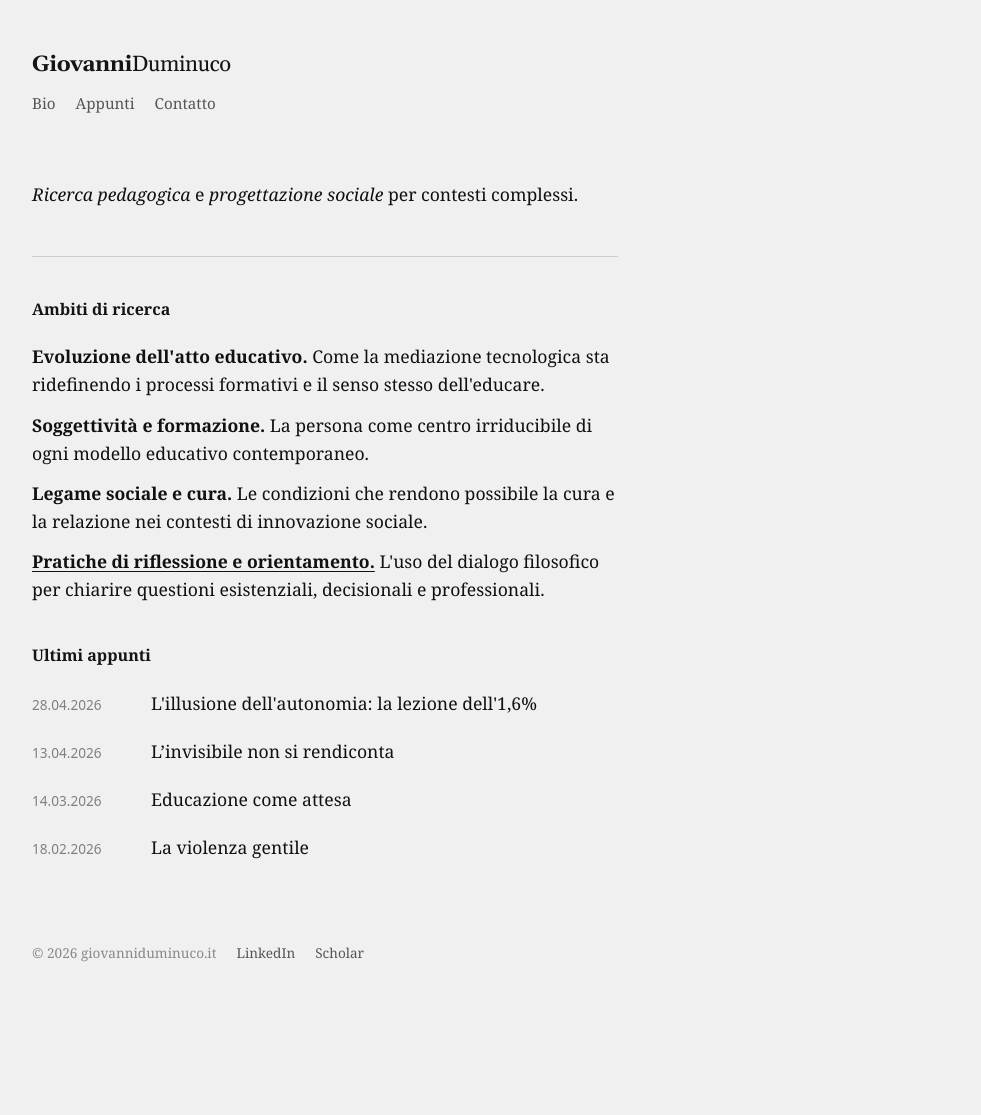
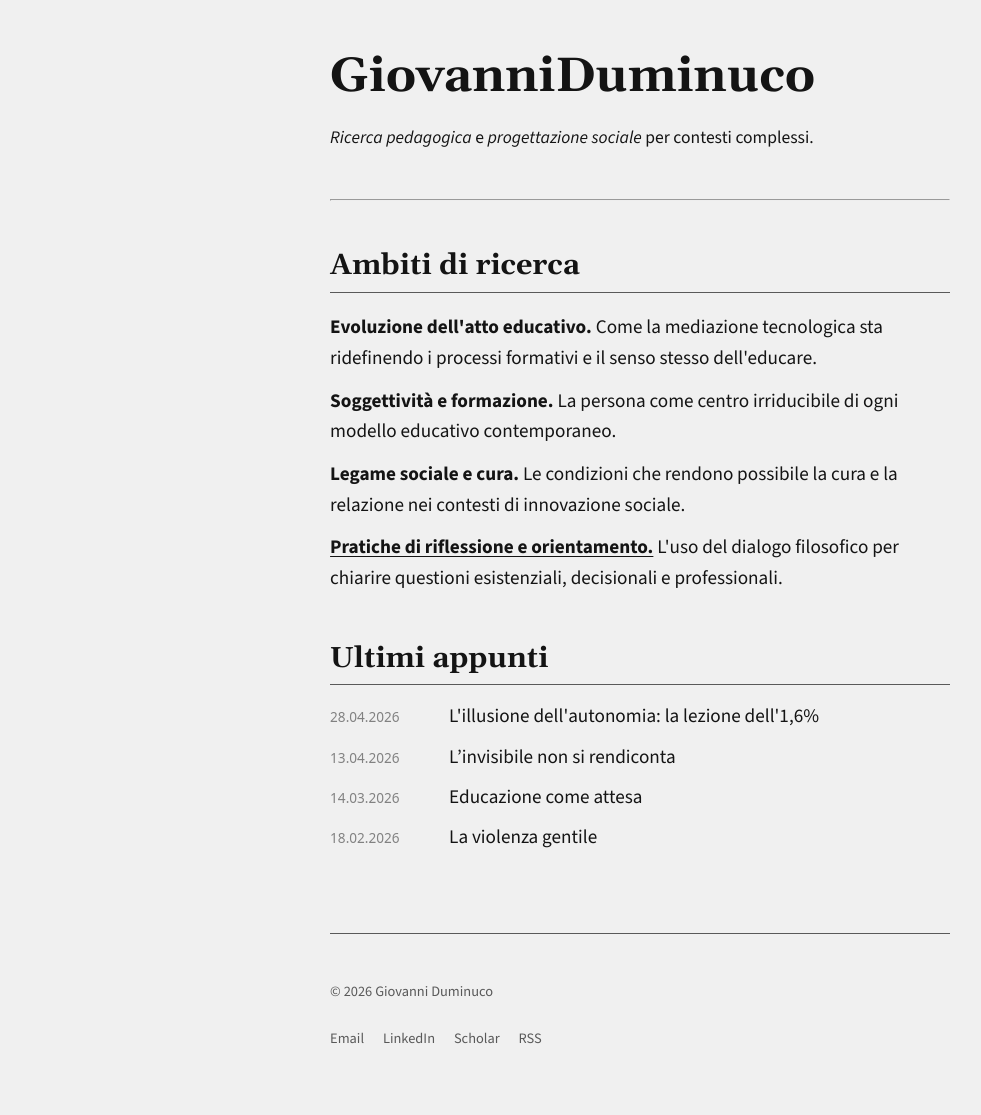
Before and after one commit to dumgio/dumgio.github.io, a Jekyll site: the page built from index.html, in a window 1280 px wide. Shown: the whole page, without its empty margins (0-981 px from the left). Built offline with Jekyll 4.4.1, drawn with Linux system fonts in a browser that asks for light colours; some web fonts are replaced; before the commit the page ends 1011 px from its top, so only the background shows below that.

Commit message:
Update default.html

```diff
--- a/_layouts/default.html
+++ b/_layouts/default.html
@@ -1,145 +1,35 @@
 <!DOCTYPE html>
-<html lang="it">
+<html lang="{{ site.lang | default: 'it' }}">
 <head>
     <meta charset="utf-8">
     <meta name="viewport" content="width=device-width, initial-scale=1.0">
-    <title>{% if page.url == "/" %}Giovanni Duminuco, PhD{% else %}{{ page.title }} | Giovanni Duminuco, PhD{% endif %}</title>
+    <title>{% if page.url == "/" %}{{ site.title }}{% else %}{{ page.title }} | {{ site.title }}{% endif %}</title>
     {% seo %}
 
     <link rel="preconnect" href="https://fonts.googleapis.com">
     <link rel="preconnect" href="https://fonts.gstatic.com" crossorigin>
-    <link href="https://fonts.googleapis.com/css2?family=Gelasio:ital,wght@0,400;0,700;1,700&display=swap" rel="stylesheet">
+    <link href="https://fonts.googleapis.com/css2?family=Gelasio:ital,wght@0,400;0,700;1,400;1,700&family=Source+Sans+3:ital,wght@0,200..900;1,200..900&family=IBM+Plex+Mono&display=swap" rel="stylesheet">
 
-    <style>
-        @font-face {
-            font-family: 'Bespoke Serif';
-            src: url('https://static.mighil.com/fonts/BespokeSerif-Variable.woff2') format('woff2');
-            font-weight: 300 800;
-            font-display: swap;
-        }
-
-        :root {
-            --bg-color: #F0F0F0;
-            --text-color: #111;
-            --text-muted: #555;
-            --text-faint: #888;
-            --title-color: rgb(20, 20, 20);
-            --border-light: #96909061;
-            --max-width: 650px;
-            --spacing: 2rem;
-        }
-
-        * { box-sizing: border-box; margin: 0; padding: 0; }
-        html, body { background-color: var(--bg-color); color: var(--text-color); }
-
-        body {
-            max-width: var(--max-width);
-            margin: 0;
-            padding: var(--spacing);
-            font-family: 'Bespoke Serif', Georgia, serif;
-            font-size: 1.1rem;
-            line-height: 1.6;
-            -webkit-font-smoothing: antialiased;
-            text-align: left;
-        }
-
-        /* Header */
-        header {
-            padding: 1rem 0 2rem;
-        }
-
-        .site-name {
-            display: block;
-            font-family: 'Gelasio', serif;
-            font-size: 22px;
-            font-weight: 700;
-            color: var(--title-color);
-            text-decoration: none;
-            margin-bottom: 0.5rem;
-            letter-spacing: -0.02em;
-        }
-
-        .site-name span { font-weight: 400; }
-
-        nav { display: flex; gap: 1.25rem; }
-        nav a {
-            font-size: 0.95rem;
-            color: var(--text-muted);
-            text-decoration: none;
-        }
-        nav a:hover {
-            color: var(--text-color);
-            text-decoration: underline;
-            text-underline-offset: 3px;
-        }
-
-        /* Contenuto */
-        main { margin: 2rem 0; }
-
-        .stack > * + * { margin-top: 1.25rem; }
-
-        h2 {
-            font-size: 1rem;
-            font-weight: 700;
-            margin: 2.5rem 0 0.75rem;
-            color: var(--title-color);
-        }
-
-        hr {
-            border: none;
-            border-top: 1px solid var(--border-light);
-            margin: 2.5rem 0;
-        }
-
-        a {
-            color: var(--text-color);
-            text-underline-offset: 3px;
-        }
-
-        /* Footer */
-        footer {
-            margin-top: 4rem;
-            padding: 1rem 0;
-            font-size: 0.85rem;
-            color: var(--text-faint);
-            display: flex;
-            gap: 1.25rem;
-            flex-wrap: wrap;
-            align-items: center;
-        }
-
-        footer a {
-            color: var(--text-muted);
-            text-decoration: none;
-        }
-
-        footer a:hover { text-decoration: underline; }
-
-        @media screen and (max-width: 620px) {
-            body { padding: 1.5rem; }
-            .site-name { font-size: 20px; }
-        }
-    </style>
+    <link rel="stylesheet" href="{{ '/assets/css/style.css' | relative_url }}">
 </head>
 <body>
 
     <header>
-        <a href="/" class="site-name">Giovanni<span>Duminuco</span></a>
-        <nav>
-            <a href="/bio">Bio</a>
-            <a href="/blog">Appunti</a>
-            <a href="mailto:giovanni.duminuco@gmail.com">Contatto</a>
-        </nav>
+        <h1><a href="{{ '/' | relative_url }}" style="text-decoration: none;">{{ site.author | replace: ' ', '' }}</a><span class="cursor">_</span></h1>
     </header>
 
-    <main class="stack">
+    <main>
         {{ content }}
     </main>
 
     <footer>
-        <span>&copy; {{ "now" | date: "%Y" }} giovanniduminuco.it</span>
-        <a href="https://www.linkedin.com/in/dumgio/">LinkedIn</a>
-        <a href="https://scholar.google.com/citations?user=lpBSylMAAAAJ&hl=it">Scholar</a>
+        <p>&copy; {{ "now" | date: "%Y" }} {{ site.author }}</p>
+        <nav>
+            <a href="mailto:{{ site.email | default: 'giovanni.duminuco@gmail.com' }}">Email</a>
+            <a href="https://www.linkedin.com/in/dumgio/">LinkedIn</a>
+            <a href="https://scholar.google.com/citations?user=lpBSylMAAAAJ&hl=it">Scholar</a>
+            <a href="{{ '/feed.xml' | relative_url }}">RSS</a>
+        </nav>
     </footer>
 
 </body>
```
